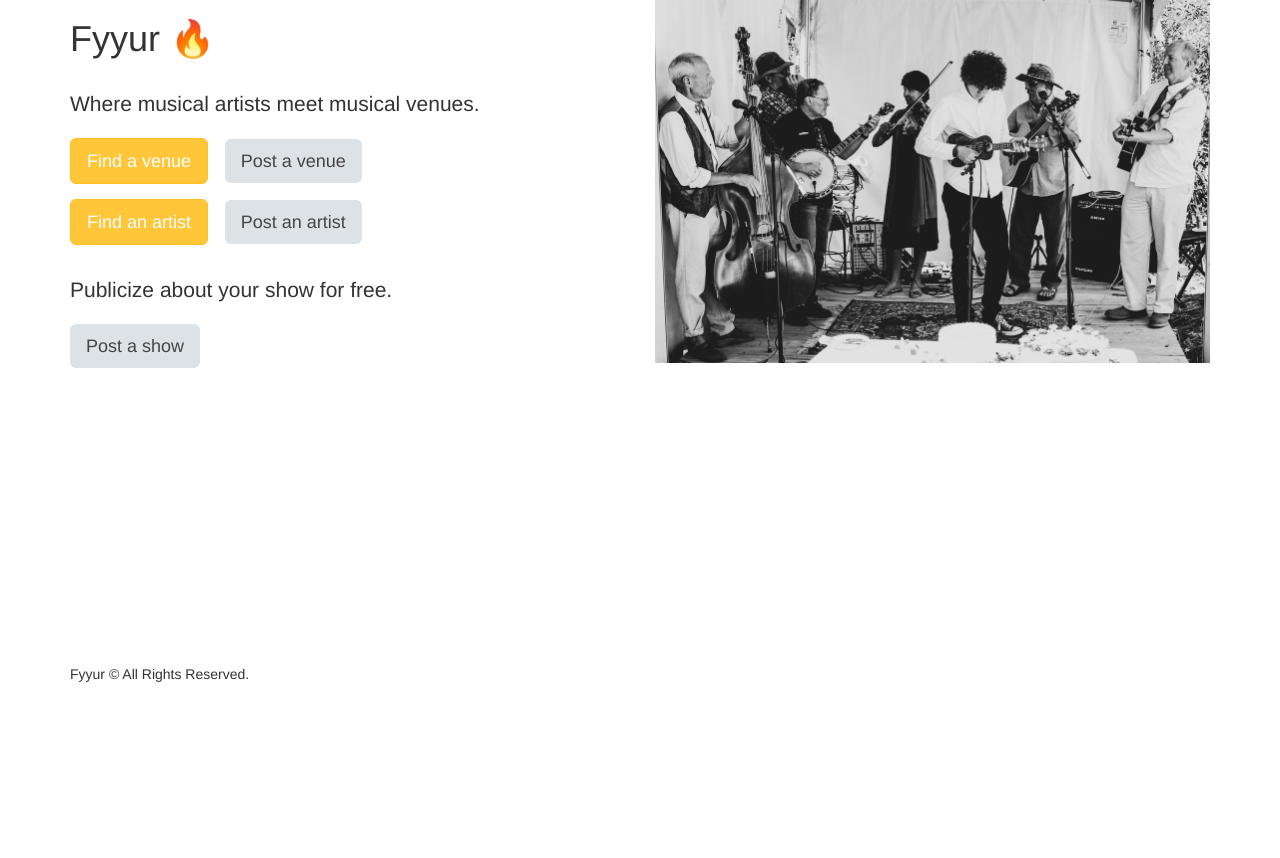
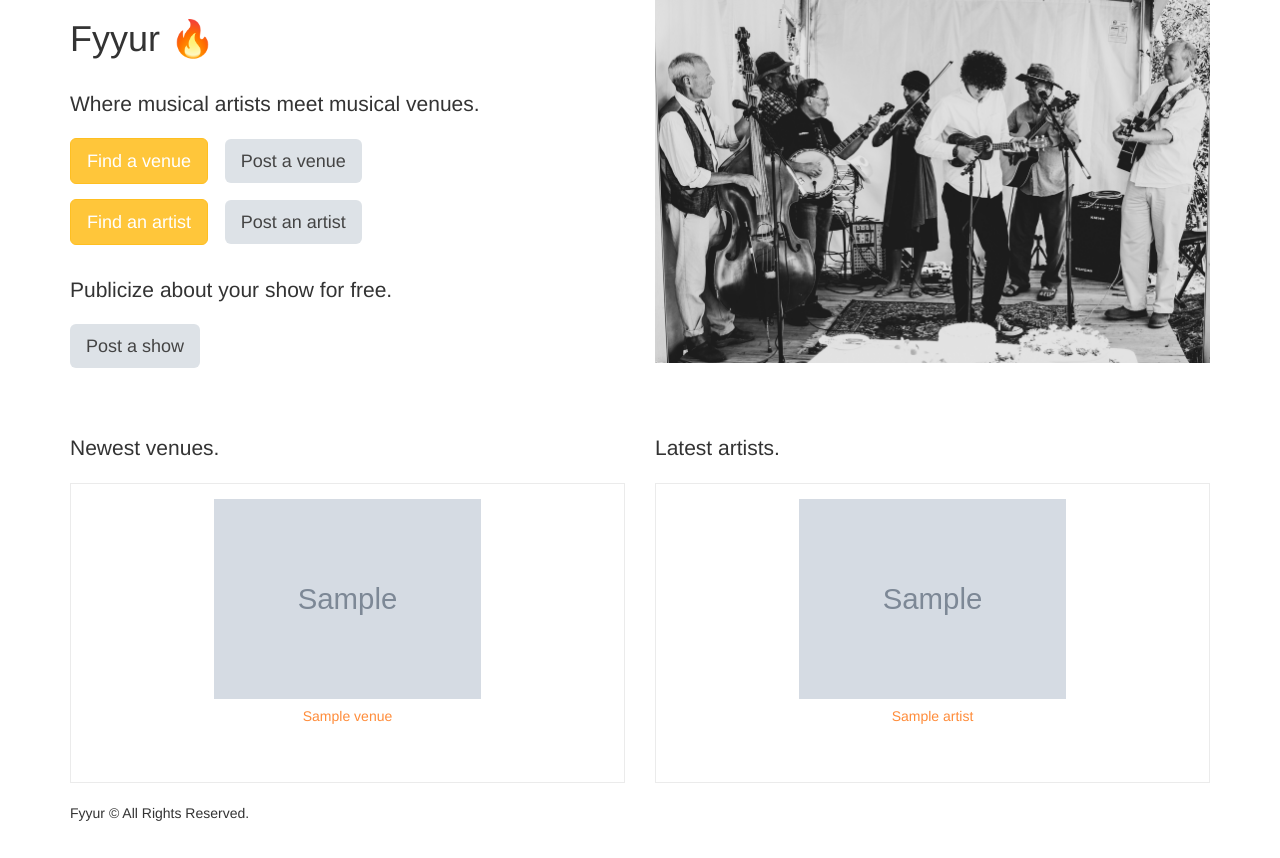
Before and after one commit to vajean/fyyur, a Flask app: page / in a window 1280 px wide. Shown: the part 81-939 px from the top of the page. Before the commit the page ends 763 px from the top, so only its background shows below. Run offline with Flask 2, Linux system fonts and the light colour scheme; tables that the repository leaves empty hold one stand-in row (values such as "Sample post"); grey boxes marked "Sample" are stand-in pictures; some libraries are stand-ins or nearby versions.

Commit message:
ready to submit, one of the outstanding features added

```diff
--- a/app.py
+++ b/app.py
@@ -3,6 +3,7 @@
 # ----------------------------------------------------------------------------#
 
 import json
+import itertools
 import dateutil.parser
 import babel
 from flask import Flask, render_template, request, Response, flash, redirect, url_for
@@ -69,9 +70,6 @@ class Artist(db.Model):
     shows = db.relationship('Show', backref='artist', lazy=True)
 
 
-#
-# TODO Implement Show and Artist models, and complete all model relationships and properties, as a database migration.
-
 class Show(db.Model):
     __tablename__ = 'Show'
 
@@ -113,12 +111,27 @@ def upcoming_shows_counter(id, param):
         shows = Show.query.filter_by(venue_id=id)
         for show in shows:
             if show.date >= datetime.now():
-               counter += 1
+                counter += 1
+    return counter
+
+
+def past_shows_counter(id, param):
+    counter = 0
+    if param == 'artist':
+        shows = Show.query.filter_by(artist_id=id)
+        for show in shows:
+            if show.date <= datetime.now():
+                counter += 1
+    if param == 'venue':
+        shows = Show.query.filter_by(venue_id=id)
+        for show in shows:
+            if show.date <= datetime.now():
+                counter += 1
     return counter
 
 
 # implement a basic name search function takes a query and a search term as arguments
-def basic_name_search(query, search_term):
+def basic_name_search(query, search_term, param):
     search_hits = []
     search_term = search_term.strip().lower()
     for row in query:
@@ -128,7 +141,7 @@ def basic_name_search(query, search_term):
             search_hits.append({
                 'id': row.id,
                 'name': row.name,
-                'num_upcoming_shows': upcoming_shows_counter(row.id)
+                'num_upcoming_shows': upcoming_shows_counter(row.id, param)
             })
     return search_hits
 
@@ -139,7 +152,9 @@ def basic_name_search(query, search_term):
 
 @app.route('/')
 def index():
-    return render_template('pages/home.html')
+    latest_artists = Artist.query.order_by(Artist.id.desc()).limit(10)
+    latest_venues = Venue.query.order_by(Venue.id.desc()).limit(10)
+    return render_template('pages/home.html', latest_artists = latest_artists, latest_venues=latest_venues)
 
 
 #  Venues
@@ -162,11 +177,10 @@ def venues():
 @app.route('/venues/search', methods=['POST'])
 def search_venues():
     search_term = request.form['search_term']
-
     # Query only venue IDs and names and perform a search on the Python objects rather than the database
     venues = Venue.query.options(defer('*'), undefer("id"), undefer("name"))
 
-    search = basic_name_search(venues, search_term)
+    search = basic_name_search(venues, search_term, 'venue')
     response = {}
     response['count'] = len(search)
     response['data'] = search
@@ -178,8 +192,13 @@ def search_venues():
 @app.route('/venues/<int:venue_id>')
 def show_venue(venue_id):
     # shows the venue page with the given venue_id
-    data = Venue.query.get(venue_id)
-    return render_template('pages/show_venue.html', venue=data)
+    join = Venue.query.outerjoin(Show).filter(Venue.id == venue_id).first()
+    join.upcoming_shows = [show for show in join.shows if show.date >= datetime.now()]
+    join.upcoming_shows_count = upcoming_shows_counter(join.id, 'venue')
+    join.past_shows_count = past_shows_counter(join.id, 'venue')
+    join.past_shows = [show for show in join.shows if show.date <= datetime.now()]
+    return render_template('pages/show_venue.html', venue=join)
+
 
 
 #  Create Venue
@@ -254,7 +273,7 @@ def search_artists():
     # Query only venue IDs and names and perform a search on the Python objects rather than the database
     artists = Artist.query.options(defer('*'), undefer("id"), undefer("name"))
 
-    search = basic_name_search(artists, search_term)
+    search = basic_name_search(artists, search_term, 'artist')
     response = {}
     response['count'] = len(search)
     response['data'] = search
@@ -267,8 +286,10 @@ def search_artists():
 def show_artist(artist_id):
     # shows the venue page with the given venue_id
     join = Artist.query.outerjoin(Show).filter(Artist.id == artist_id).first()
+    join.upcoming_shows = [show for show in join.shows if show.date >= datetime.now()]
     join.upcoming_shows_count = upcoming_shows_counter(join.id, 'artist')
-
+    join.past_shows_count = past_shows_counter(join.id, 'artist')
+    join.past_shows = [show for show in join.shows if show.date <= datetime.now()]
     return render_template('pages/show_artist.html', artist=join)
 
 
--- a/templates/forms/new_show.html
+++ b/templates/forms/new_show.html
@@ -7,12 +7,12 @@
       <div class="form-group">
         <label for="artist_id">Artist ID</label>
         <small>ID can be found on the Artist's Page</small>
-        {{ form.artist_id(class_ = 'form-control', autofocus = true, type="number") }}
+        {{ form.artist_id(class_ = 'form-control', autofocus = true, type="number", min='0') }}
       </div>
       <div class="form-group">
         <label for="venue_id">Venue ID</label>
         <small>ID can be found on the Venue's Page</small>
-        {{ form.venue_id(class_ = 'form-control', autofocus = true) }}
+        {{ form.venue_id(class_ = 'form-control', autofocus = true, type="number", min='0') }}
       </div>
       <div class="form-group">
           <label for="start_time">Start Time</label>
--- a/templates/pages/home.html
+++ b/templates/pages/home.html
@@ -6,20 +6,56 @@
             <h1>Fyyur 🔥</h1>
             <p class="lead">Where musical artists meet musical venues.</p>
             <h3>
-			<a href="/venues"><button class="btn btn-primary btn-lg">Find a venue</button></a>
-			<a href="/venues/create"><button class="btn btn-default btn-lg">Post a venue</button></a>
+                <a href="/venues">
+                    <button class="btn btn-primary btn-lg">Find a venue</button>
+                </a>
+                <a href="/venues/create">
+                    <button class="btn btn-default btn-lg">Post a venue</button>
+                </a>
             </h3>
             <h3>
-			<a href="/artists"><button class="btn btn-primary btn-lg">Find an artist</button></a>
-			<a href="/artists/create"><button class="btn btn-default btn-lg">Post an artist</button></a>
+                <a href="/artists">
+                    <button class="btn btn-primary btn-lg">Find an artist</button>
+                </a>
+                <a href="/artists/create">
+                    <button class="btn btn-default btn-lg">Post an artist</button>
+                </a>
             </h3>
             <p class="lead">Publicize about your show for free.</p>
             <h3>
-			<a href="/shows/create"><button class="btn btn-default btn-lg">Post a show</button></a>
+                <a href="/shows/create">
+                    <button class="btn btn-default btn-lg">Post a show</button>
+                </a>
+            </h3>
+            <br>
+            <p class="lead">Newest venues.</p>
+            <h3>
+
+
+                {% for venue in latest_venues %}
+                    <div class="tile tile-show" style="height: 300px">
+                        <img src="{{ venue.image_link }}" alt="Venue Image"/>
+                        <h5><a href="/venues/{{ venue.id }}">{{ venue.name }}</a></h5>
+                    </div>
+                {% endfor %}
+
+
             </h3>
         </div>
         <div class="col-sm-6 hidden-sm hidden-xs">
-		<img id="front-splash" src="{{ url_for('static',filename='img/front-splash.jpg') }}" alt="Front Photo of Musical Band" />
+            <img id="front-splash" src="{{ url_for('static',filename='img/front-splash.jpg') }}"
+                 alt="Front Photo of Musical Band"/>
+            <br>
+        <br>
+        <br>
+            <p class="lead">Latest artists.</p>
+            {% for artist in latest_artists %}
+                <div class="tile tile-show" style="height: 300px">
+                    <img src="{{ artist.image_link }}" alt="Artist Image"/>
+                    <h5><a href="/artists/{{ artist.id }}">{{ artist.name }}</a></h5>
+                </div>
+            {% endfor %}
+
         </div>
     </div>
 {% endblock %}
```
Also changed, not shown: templates/pages/show_artist.html (+7 -7 lines), templates/pages/show_venue.html (+6 -6 lines), static/img/andreea.jpg (added), static/img/goblin.jpg (added), static/img/ivan.jpg (added). Lines whose indentation alone changed are shown as unchanged.
